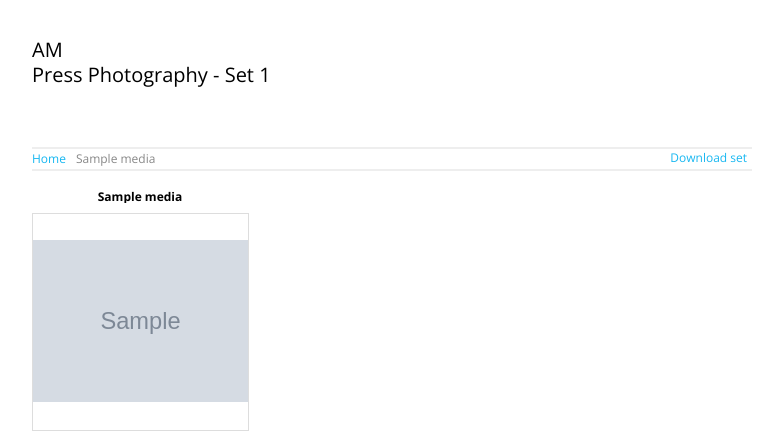
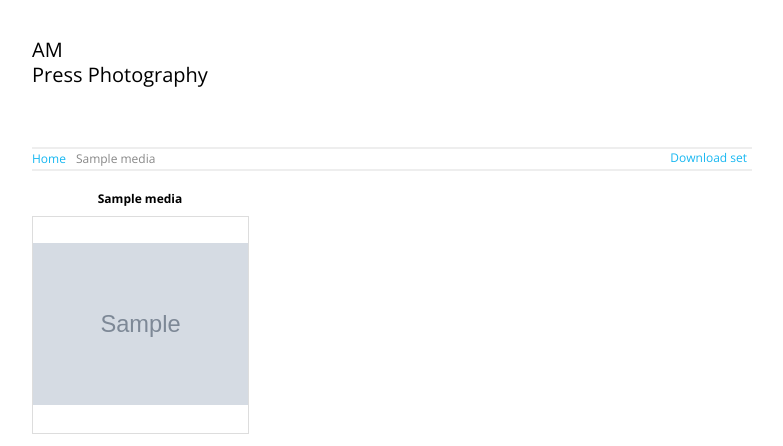
Before and after one commit to tnktp/django-press-gallery, a Django app: template templates/django_press_gallery/media.html in a window 1280 px wide. Shown: the top 446 px of the page, without its empty margins (248-1031 px from the left). Run offline with Django 3.2, Linux system fonts and the light colour scheme; the template is opened without the code that fills it: most values are stand-ins (such as "Sample title", 1, 10 or a date in 2020); grey boxes marked "Sample" are stand-in pictures.

Commit message:
Fix text bottom cut-off and remove static Set 1

```diff
--- a/static/django_press_gallery/css/main.css
+++ b/static/django_press_gallery/css/main.css
@@ -82,6 +82,8 @@ header a {
   text-overflow: ellipsis;
   white-space: nowrap;
   overflow: hidden;
+  height: 15px;
+  line-height: 15px;
 }
 .mediaset .image_wrapper {
   display: table-cell;
--- a/static/django_press_gallery/css/main.styl
+++ b/static/django_press_gallery/css/main.styl
@@ -80,6 +80,8 @@ header
         text-overflow ellipsis
         white-space nowrap
         overflow hidden
+        height 15px
+        line-height 15px
 
     .image_wrapper
         display table-cell
--- a/templates/django_press_gallery/media.html
+++ b/templates/django_press_gallery/media.html
@@ -6,7 +6,7 @@
 <header>
     <div class="left">
         <h2>am</h2>
-        <h1>Press Photography - Set 1</h1>
+        <h1>Press Photography</h1>
     </div>
     <!--<p class="right">Jane Smith<a href="#">pr@getclean.com</a></p>-->
 </header>
```
